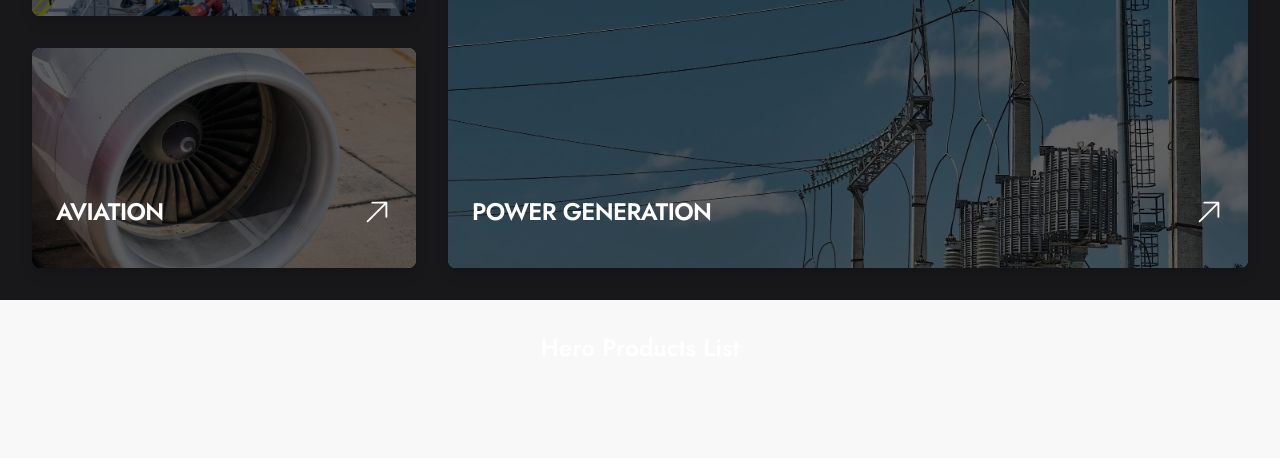
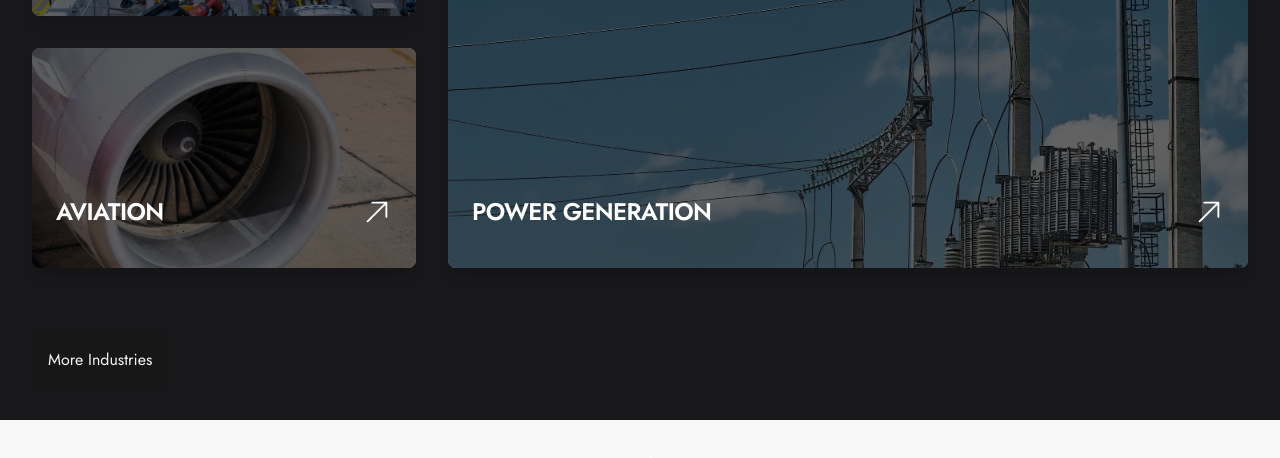
Before and after one commit to madgenius1/akeenahfrontend, a Next.js app: page / in a window 1280 px wide. Shown: the part 3225-3683 px from the top of the page. Built offline with nearby package versions, Linux system fonts and the light colour scheme.

Commit message:
Modified Sectors Served

```diff
--- a/src/app/components/landing/SectorsServed.tsx
+++ b/src/app/components/landing/SectorsServed.tsx
@@ -103,6 +103,14 @@ export default function SectorsServed() {
                         ))}
                     </div>
                 </div>
+                <div className="lg:p-8 md:p-6 p-4 flex item-center text-center">
+                    <Link
+                        href="/products"
+                        className="rounded-lg max-w-2xl p-4 inline-block bg-neutral-900 hover:bg-neutral-700 text-neutral-100 hover:text-white transition-colors duration-200 w-fit"
+                    >
+                        More Industries
+                    </Link>
+                </div>
             </div>
         </main>
     )
```
